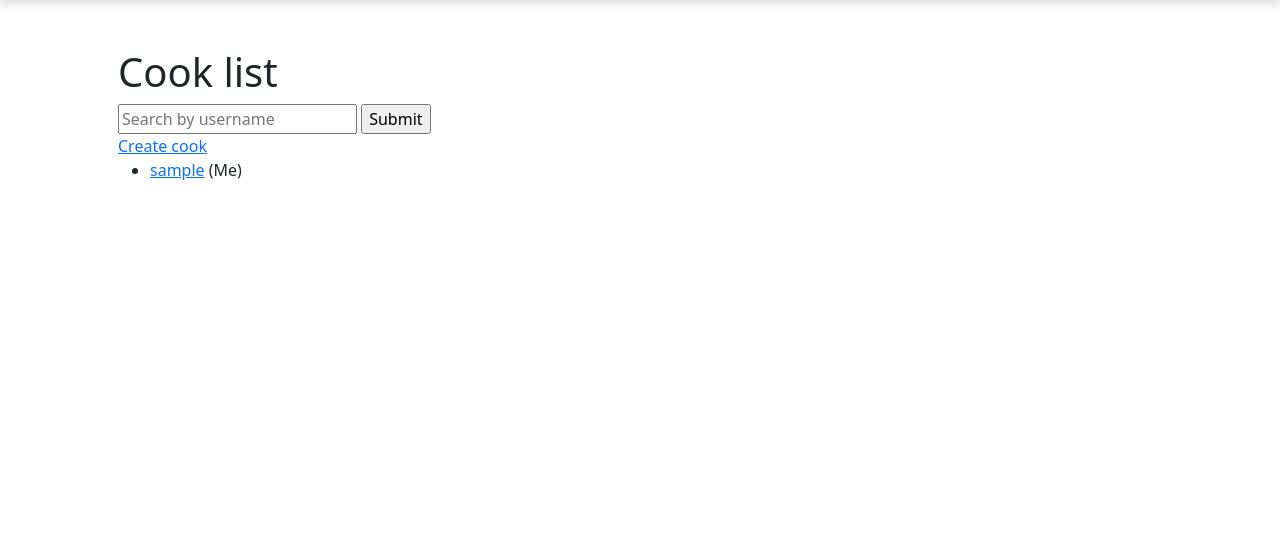
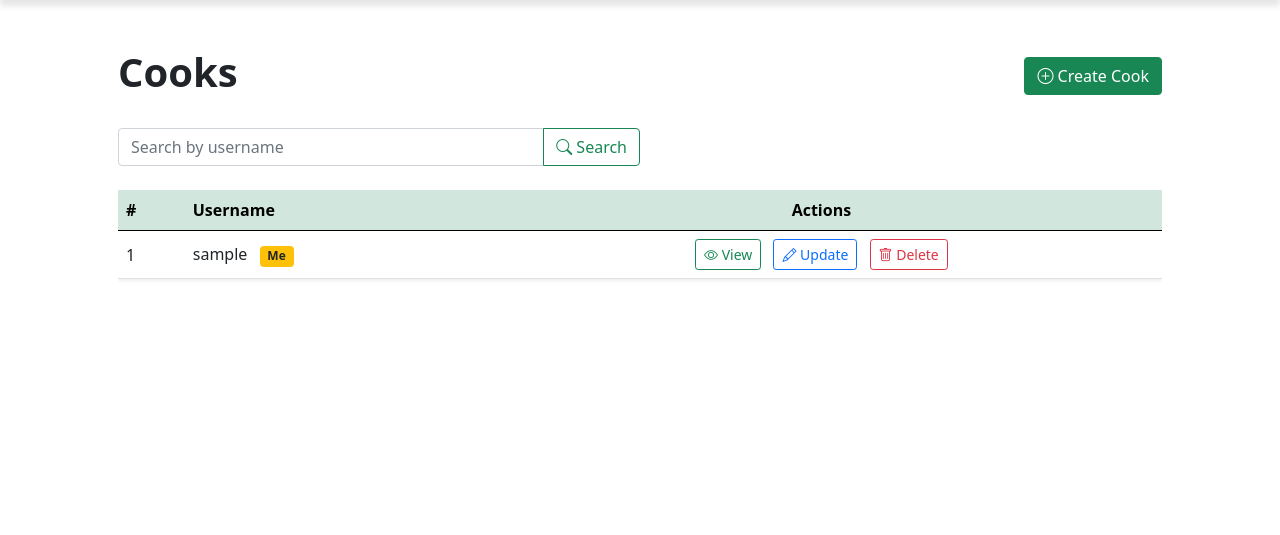
Before and after one commit to sachavskyi/culinary-system, a Django app: page /cooks/ in a window 1280 px wide. Shown: the part 56-591 px from the top of the page. Run offline with Django 5.2, Linux system fonts and the light colour scheme; the visitor is signed in with stand-in values (Sample User, id 1); data comes from the database, SQL or seed files in the repository.

Commit message:
feat: improve cook list page UI

```diff
--- a/templates/kitchen/cook_list.html
+++ b/templates/kitchen/cook_list.html
@@ -1,26 +1,64 @@
 {% extends "base.html" %}
 
 {% block content %}
-	<h1> Cook list</h1>
-  <form method="get">
-    <label>
-      <input type="text" name="search" placeholder="Search by username" value={{ request.GET.search }}>
-    </label>
-    <input type="submit">
+  <div class="d-flex justify-content-between align-items-center mb-4">
+    <h1 class="fw-bold">Cooks</h1>
+    <a href="{% url 'kitchen:cook-create' %}" class="btn btn-success">
+      <i class="bi bi-plus-circle"></i> Create Cook
+    </a>
+  </div>
+
+  <form method="get" class="input-group mb-4 w-50">
+    <input
+      type="text"
+      name="search"
+      class="form-control"
+      placeholder="Search by username"
+      value="{{ request.GET.search }}">
+    <button class="btn btn-outline-success" type="submit">
+      <i class="bi bi-search"></i> Search
+    </button>
   </form>
-  <a href={% url "kitchen:cook-create" %}>Create cook</a>
+
   {% if cook_list %}
-    <ul>
-      {% for cook in cook_list %}
-        <li>
-          <a href="{% url "kitchen:cook-detail" cook.pk %}">{{ cook.username }}</a>
-        {% if request.user.username == cook.username %}
-          (Me)
-        {% endif %}
-        </li>
-      {% endfor %}
-    </ul>
+    <div class="table-responsive">
+      <table class="table table-hover align-middle shadow-sm">
+        <thead class="table-success">
+          <tr>
+            <th scope="col">#</th>
+            <th scope="col">Username</th>
+            <th scope="col" class="text-center">Actions</th>
+          </tr>
+        </thead>
+        <tbody>
+          {% for cook in cook_list %}
+            <tr>
+              <td>{{ cook.id }}</td>
+              <td>
+                {{ cook.username }}
+                {% if request.user.username == cook.username %}
+                  <span class="badge bg-warning text-dark ms-2">Me</span>
+                {% endif %}
+              </td>
+              <td class="text-center">
+                <a href="{% url 'kitchen:cook-detail' cook.id %}" class="btn btn-sm btn-outline-success me-2">
+                  <i class="bi bi-eye"></i> View
+                </a>
+                <a href="{% url 'kitchen:cook-update' cook.id %}" class="btn btn-sm btn-outline-primary me-2">
+                  <i class="bi bi-pencil"></i> Update
+                </a>
+                <a href="{% url 'kitchen:cook-delete' cook.id %}" class="btn btn-sm btn-outline-danger">
+                  <i class="bi bi-trash"></i> Delete
+                </a>
+              </td>
+            </tr>
+          {% endfor %}
+        </tbody>
+      </table>
+    </div>
   {% else %}
-    Don't have cooks
+    <div class="alert alert-warning text-center">
+      No cooks found.
+    </div>
   {% endif %}
 {% endblock %}
```
